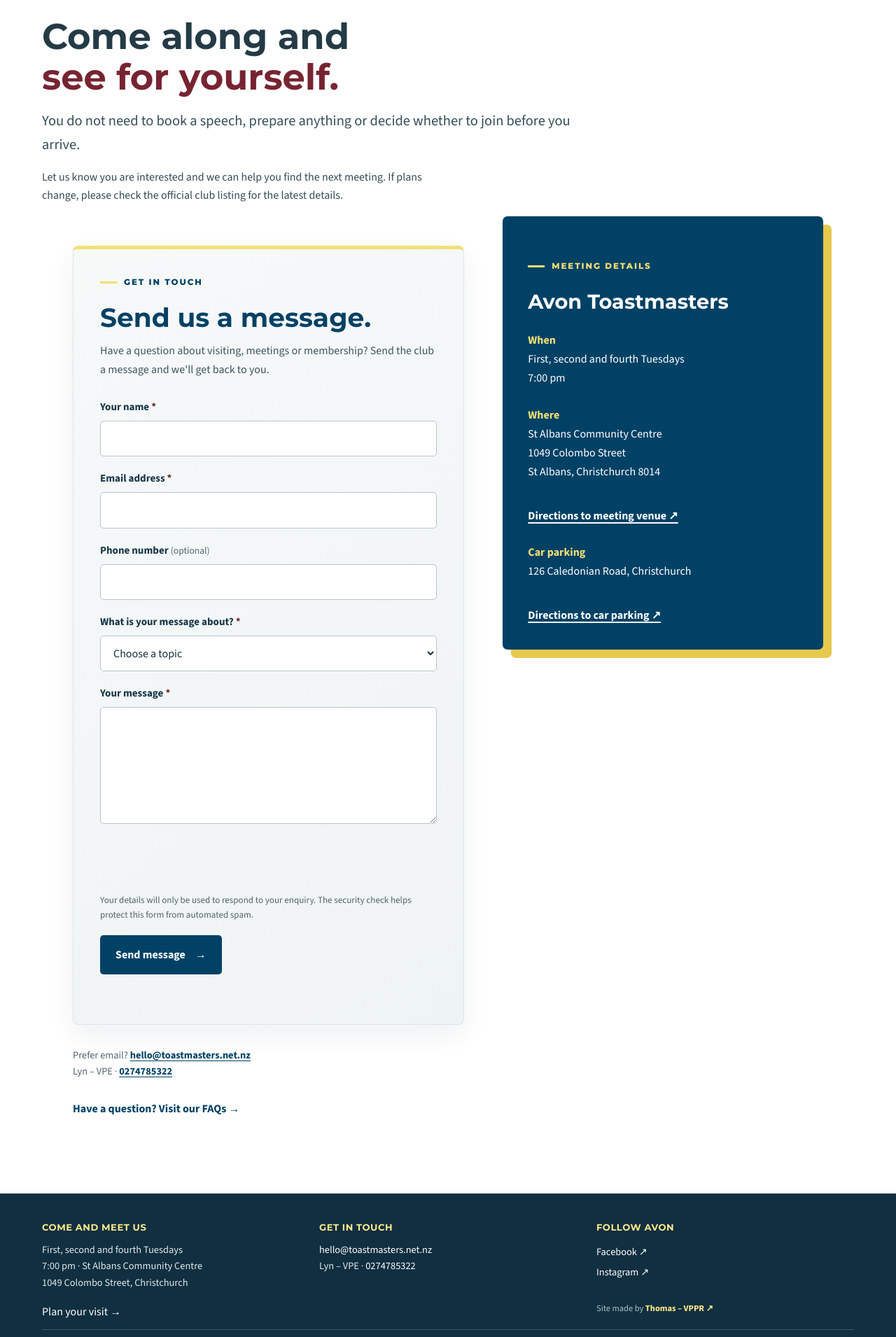
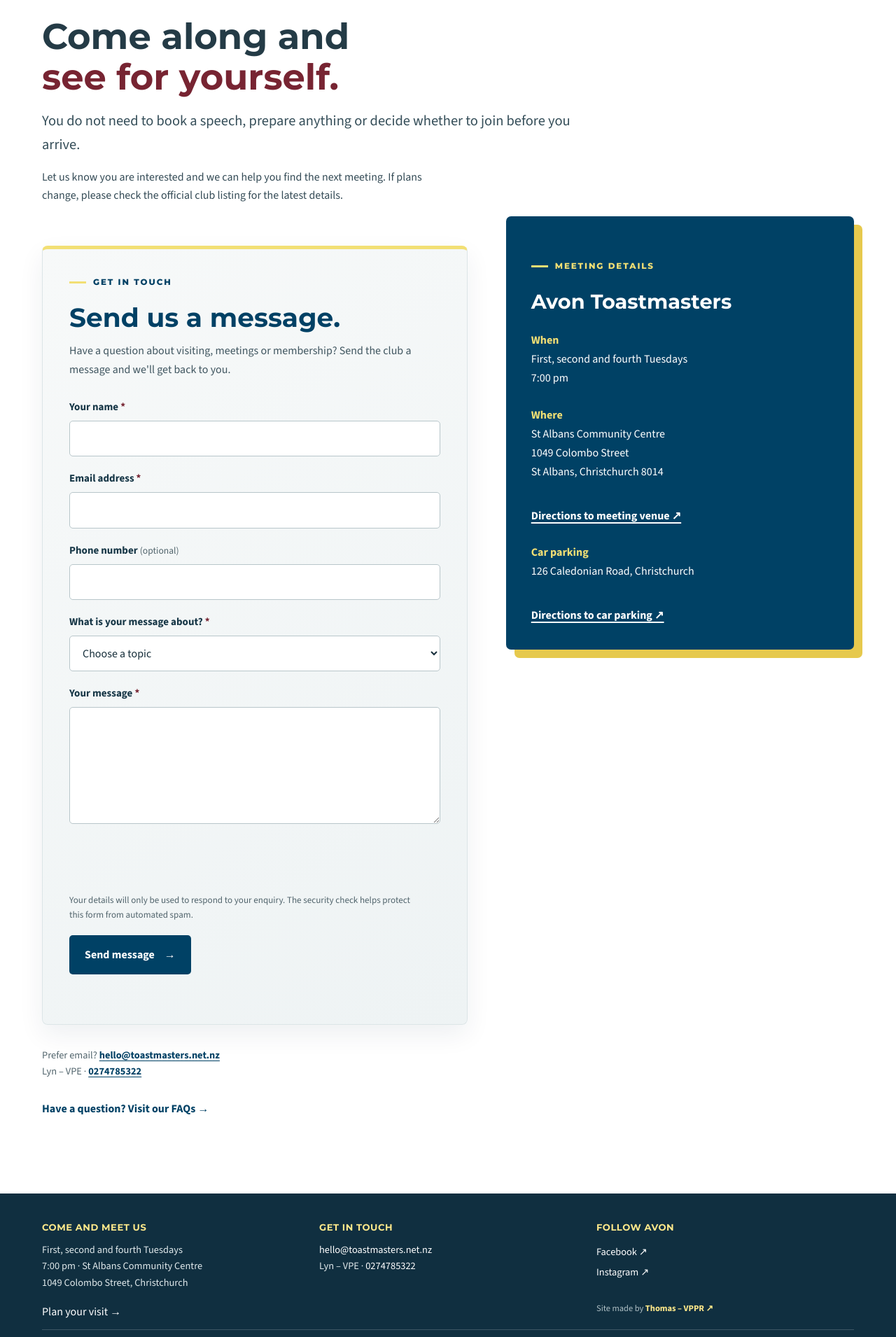
Before and after one commit to avontoastmasters/Website, a Node server app: page /visit.html in a window 1280 px wide. Shown: the part 642-2552 px from the top of the page at 70% size. Run offline with Node 20, Linux system fonts and the light colour scheme; some libraries are stand-ins or nearby versions.

Commit message:
Preserve full-width Visit Us two-column layout

```diff
--- a/views/pages/visit.ejs
+++ b/views/pages/visit.ejs
@@ -16,7 +16,7 @@
         <p>Let us know you are interested and we can help you find the next meeting. If plans change, please check the official club listing for the latest details.</p>
       </div>
 
-      <div class="wrap visit-grid">
+      <div class="visit-grid">
         <div class="visit-main">
           <section class="contact-form-card" aria-labelledby="contact-form-title">
             <p class="eyebrow blue">GET IN TOUCH</p>
```
